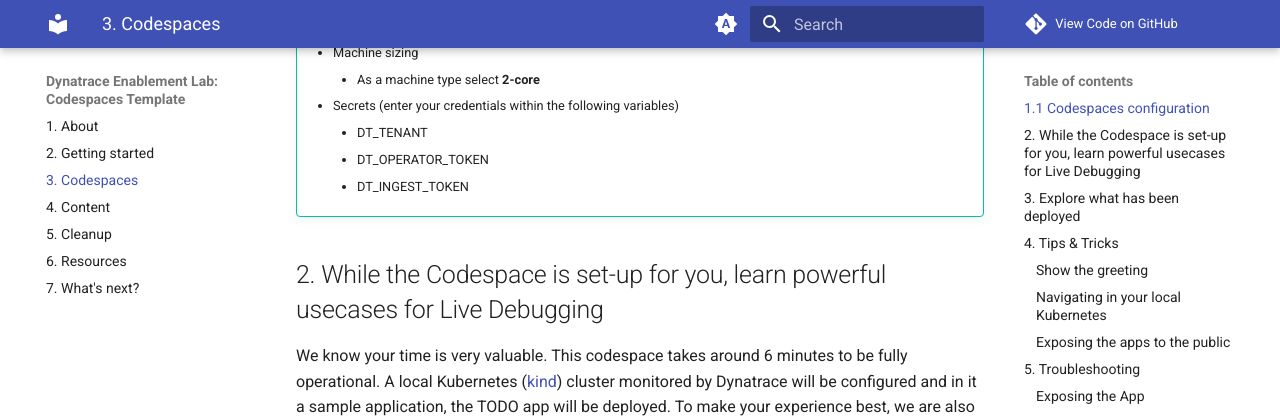
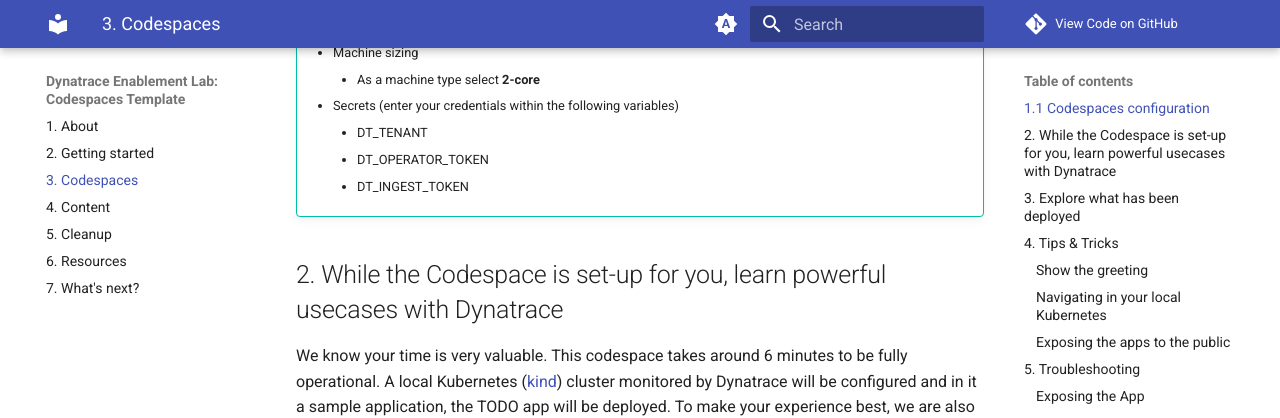
Before and after one commit to popecruzdt/enablement-codespaces-template, an MkDocs documentation site: the page built from docs/3-codespaces.md, in a window 1280 px wide and 900 px high, scrolled down 416 px. Shown: the top 418 px of the window. Built offline with MkDocs 1.6.1 and Material for MkDocs 9.7.7, drawn with Linux system fonts in a browser that asks for light colours; comment, search, counter and statistics services are not loaded.

Commit message:
some changes
Signed-off-by: Sergio Hinojosa <sergio.hinojosa@dynatrace.com>

````diff
--- a/docs/3-codespaces.md
+++ b/docs/3-codespaces.md
@@ -15,7 +15,7 @@ TODO: Sizing & secrets you need
         - DT_INGEST_TOKEN
 
 
-## 2. While the Codespace is set-up for you, learn powerful usecases for Live Debugging
+## 2. While the Codespace is set-up for you, learn powerful usecases with Dynatrace
 We know your time is very valuable. This codespace takes around 6 minutes to be fully operational. A local Kubernetes ([kind](https://kind.sigs.k8s.io/){target="_blank"}) cluster monitored by Dynatrace will be configured and in it a sample application, the TODO app will be deployed. To make your experience best, we are also installing and configuring tools like:
 
 **k9s kubectl helm node jq python3 gh**
--- a/docs/4-content.md
+++ b/docs/4-content.md
@@ -17,6 +17,13 @@ All the MD files are under the **docs** folder. In the main README.md file you w
 Snippets allow you to reuse text, banners, code or pieces of code.
 
 This is a snippet with an admonition:
+
+```bash
+
+--8<-- "snippets/view-code.md"
+
+```
+
 --8<-- "snippets/view-code.md"
 
 ### Admonitions
````
Also changed, not shown: docs/index.md (+1 -2 lines), 1 other file.
